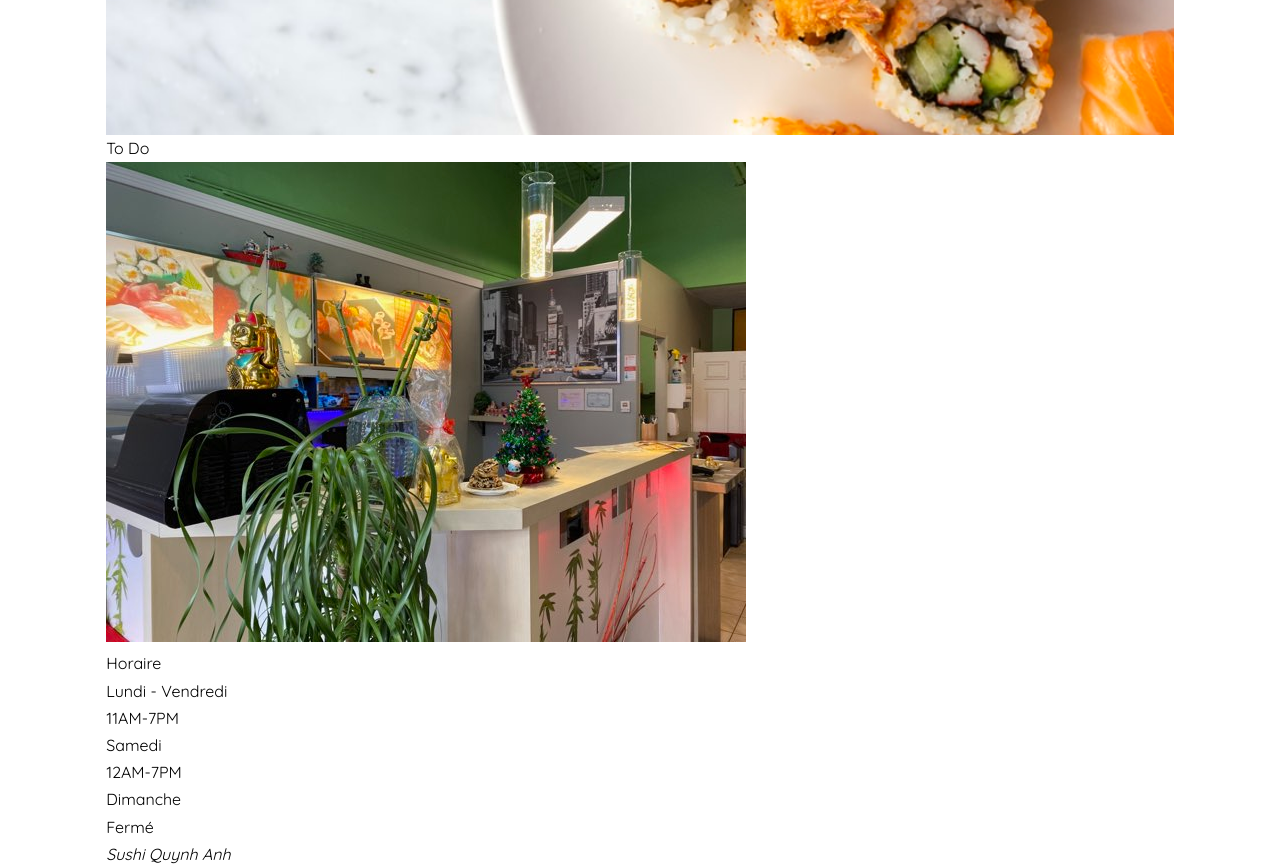
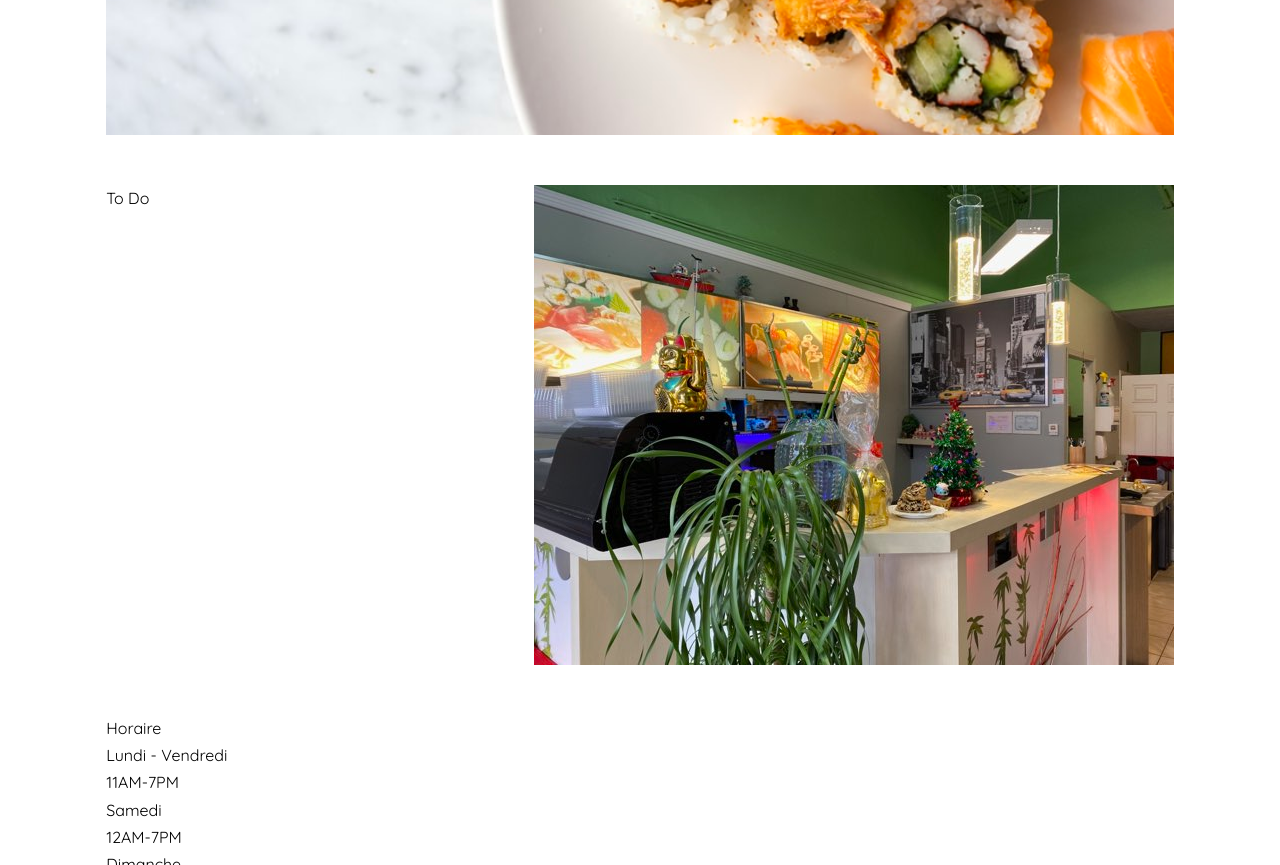
Before and after one commit to iulspop/sushi_restaurant, a website: page index.html in a window 1280 px wide. Shown: the part 400-1265 px from the top of the page. Drawn offline with Linux system fonts and the light colour scheme.

Commit message:
style main element

```diff
--- a/index.html
+++ b/index.html
@@ -38,7 +38,7 @@
 		<a href="tel:5142230382">Appelez maintenant!</a>
 	</section>
 
-	<main>
+	<main class="about">
 		<p>To Do</p>
 		<img src="/public/img/counter-island.jpg" alt="the cute restaurant">
 	</main>
--- /dev/null
+++ b/public/sass/layout/_about.scss
@@ -0,0 +1,6 @@
+.about {
+	margin: 5rem 0;
+
+	display: flex;
+	justify-content: space-between;
+}
--- a/public/sass/main.scss
+++ b/public/sass/main.scss
@@ -1,6 +1,7 @@
 @import "abstracts/variables";
 @import "base/base";
 @import "base/typography";
+@import "layout/about";
 @import "layout/banner";
 @import "layout/nav";
 @import "pages/home";
```
Also changed, not shown: public/css/style.css.
